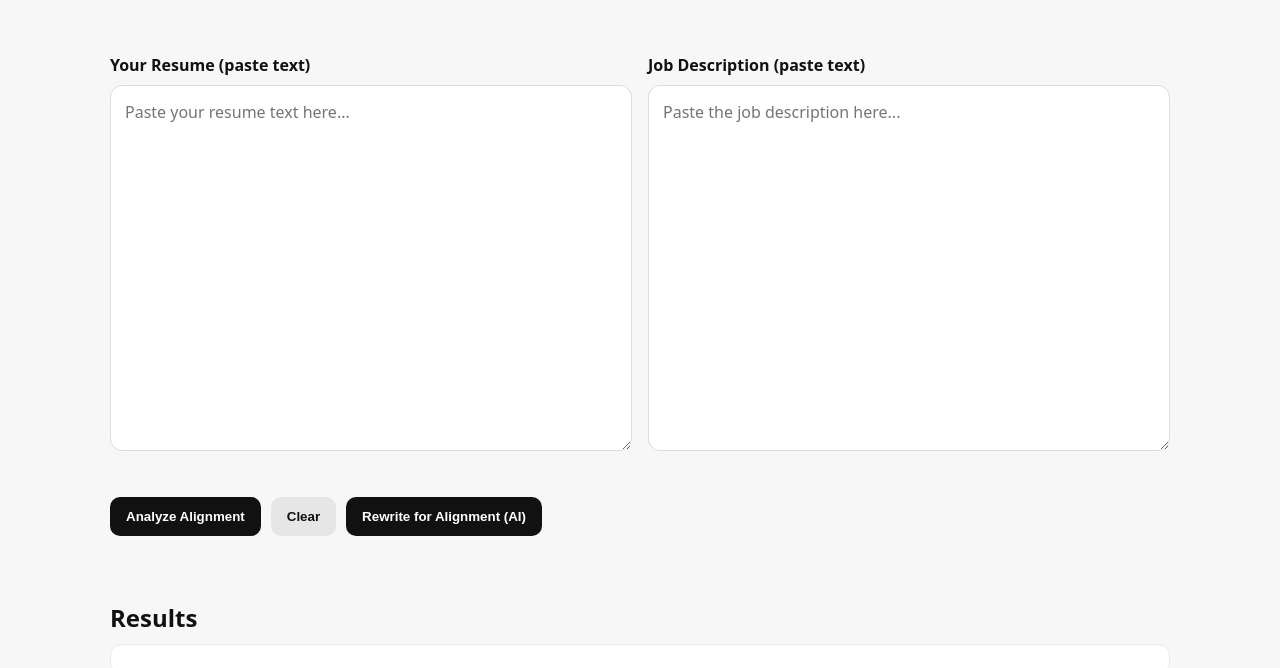
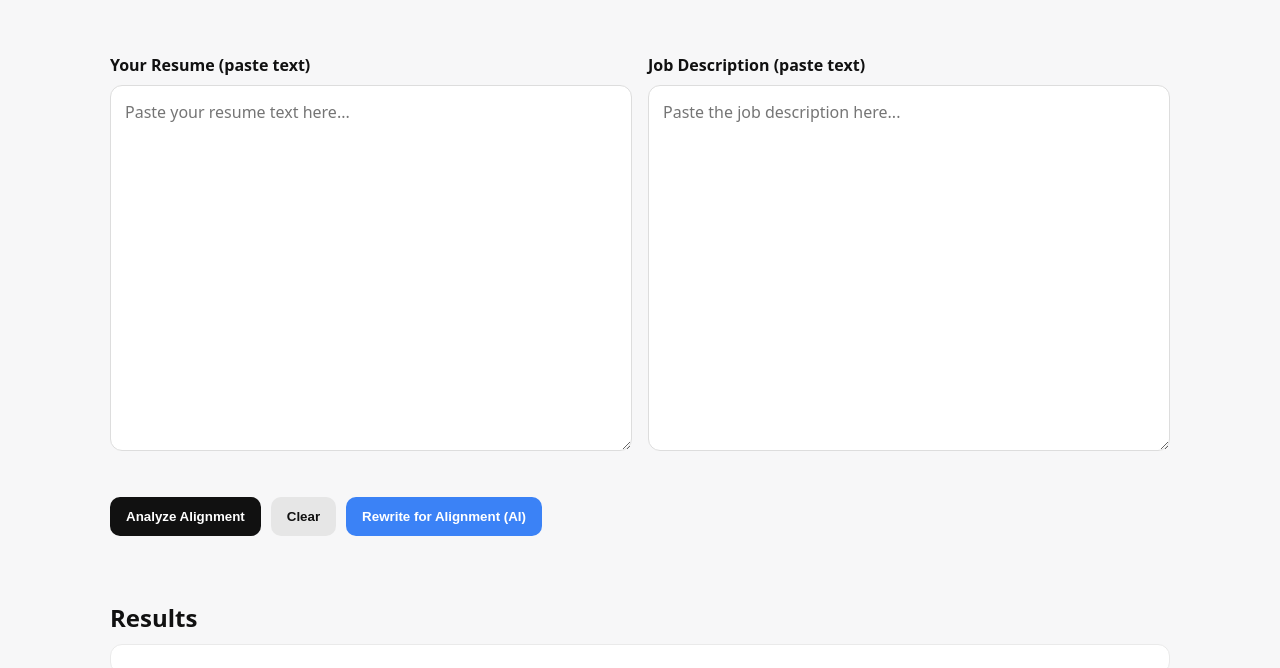
Before and after one commit to ToddTestingVibeCoding/resume-optimizer-mvp, a plain HTML site: page index.html in a window 1280 px wide. Shown: the part 119-787 px from the top of the page. Drawn offline with Linux system fonts and the light colour scheme.

Commit message:
Add AI button styles

```diff
--- a/styles.css
+++ b/styles.css
@@ -25,6 +25,14 @@ button {
   background: #111; color: #fff;
 }
 button.secondary { background: #e6e6e6; color: #111; }
+/* AI button variant */
+.ai-btn {
+  background: #3b82f6;      /* blue */
+  color: #fff;
+}
+.ai-btn:hover {
+  background: #2563eb;
+}
 
 .results h2 { margin: 24px 0 8px; }
 .card {
```
